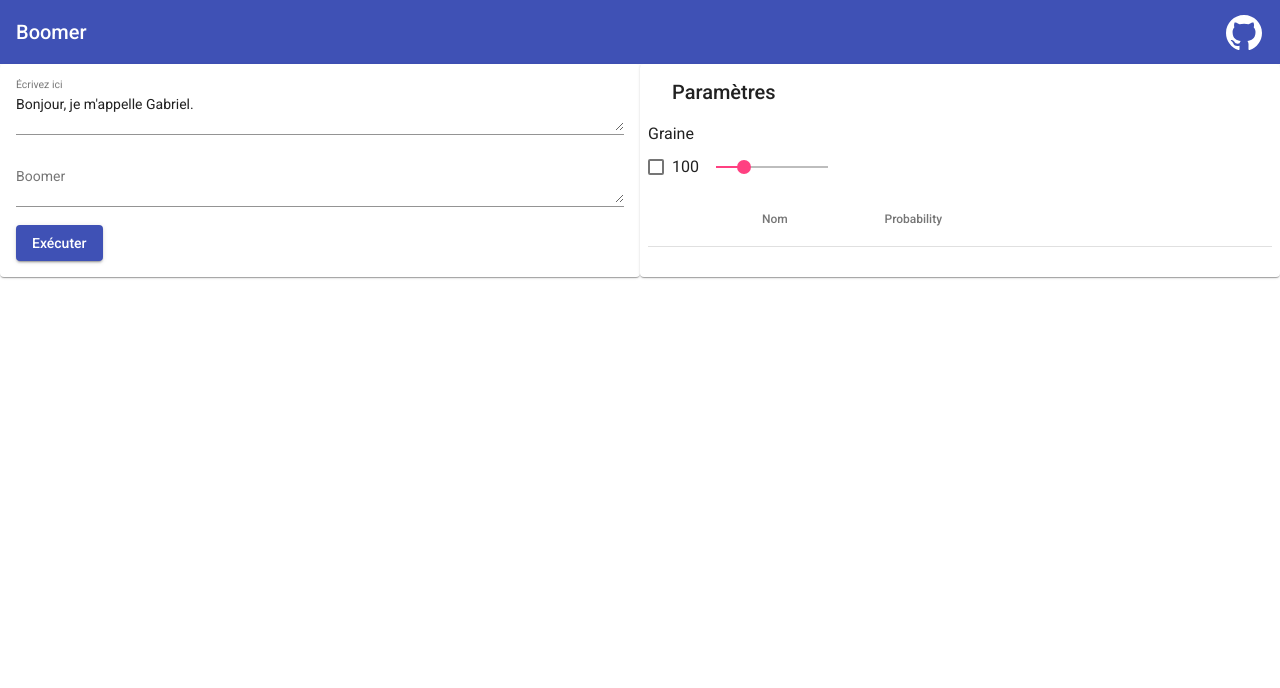
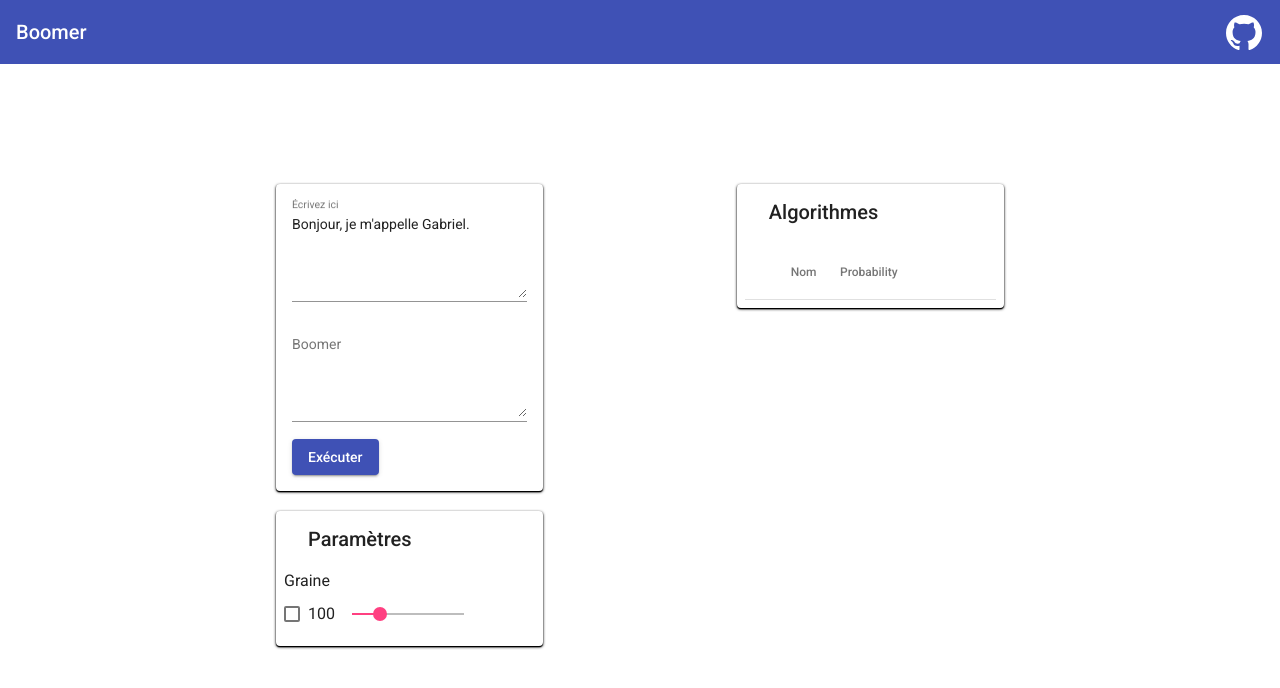
Before and after one commit to florencelauer/boomer, an Angular app: page / in a window 1280 px wide. Shown: the top 688 px of the page. Built offline with nearby package versions, Linux system fonts and the light colour scheme.

Commit message:
Make main view more beautiful

```diff
--- a/src/app/app.component.css
+++ b/src/app/app.component.css
@@ -1,10 +1,31 @@
-h1 {
-    margin: 8px;
+.main-page {
+    width: 60%;
+    margin: auto;
+    overflow: auto;
+    padding-top: 100px;
 }
 
-.mat-card {
-    flex: 1 1 auto;
-    width: 50%;
+.right-cards {
+    width: 40%;
+    float: right;
+}
+
+.left-cards {
+    width: 40%;
+    float: left;
+}
+
+.text-card {
+    height: 3%;
+}
+
+.seed-card {
+    height: 3%;
+    margin-top: 200px;
+}
+
+.algorithms-card {
+    height: 3%;
 }
 
 .text-box {
@@ -12,3 +33,13 @@ h1 {
     flex-direction: column;
     display: flex;
 }
+
+.mat-card {
+    margin: 20px;
+}
+
+.mat-card:not([class*=mat-elevation-z]) {
+    box-shadow: 0 2px 1px -1px rgba(0,0,0,1),
+                0 1px 1px 0 rgba(0,0,0,1),
+                0 1px 3px 0 rgba(0,0,0,1);
+}
--- a/src/app/app.component.html
+++ b/src/app/app.component.html
@@ -18,32 +18,48 @@
   </mat-menu>
 </mat-toolbar>
 
-<div style="display: flex">
-  <mat-card class="mat-card">
+<div class="main-page">
+  <div class="left-cards">
+    <mat-card class="text-card">
       <mat-card-content>
         <div class="text-box">
             <mat-form-field >
             <mat-label>Écrivez ici</mat-label>
-          <textarea matInput (change)="textInput = $event.target.value" [defaultValue]="textInput"></textarea>
+            <textarea matInput
+                rows="5"
+                (change)="textInput = $event.target.value"
+                [defaultValue]="textInput"></textarea>
             </mat-form-field>
         </div>
         <div class="text-box">
-        <mat-form-field >
+            <mat-form-field>
             <mat-label>Boomer</mat-label>
-          <textarea matInput readonly [(value)]="textOutput"></textarea>
+            <textarea matInput readonly
+                rows="5"
+                [(value)]="textOutput"></textarea>
             </mat-form-field>
         </div>
         <button mat-raised-button color="primary" (click)="execute()">Exécuter</button>
         </mat-card-content>
       </mat-card>
-
-  <mat-card class="mat-card">
+      <mat-card class="seed-card">
         <mat-card-header>
         <mat-card-title>Paramètres</mat-card-title>
         </mat-card-header>
         <mat-card-actions>
         <div><app-seed></app-seed></div>
+        </mat-card-actions>
+      </mat-card>
+    </div>
+
+  <div class="right-cards">
+    <mat-card class="algorithms-card">
+        <mat-card-header>
+        <mat-card-title>Algorithmes</mat-card-title>
+        </mat-card-header>
+        <mat-card-actions>
         <div><app-algorithms></app-algorithms></div>
         </mat-card-actions>
     </mat-card>
   </div>
+</div>
```
Lines whose indentation alone changed are shown as unchanged.
